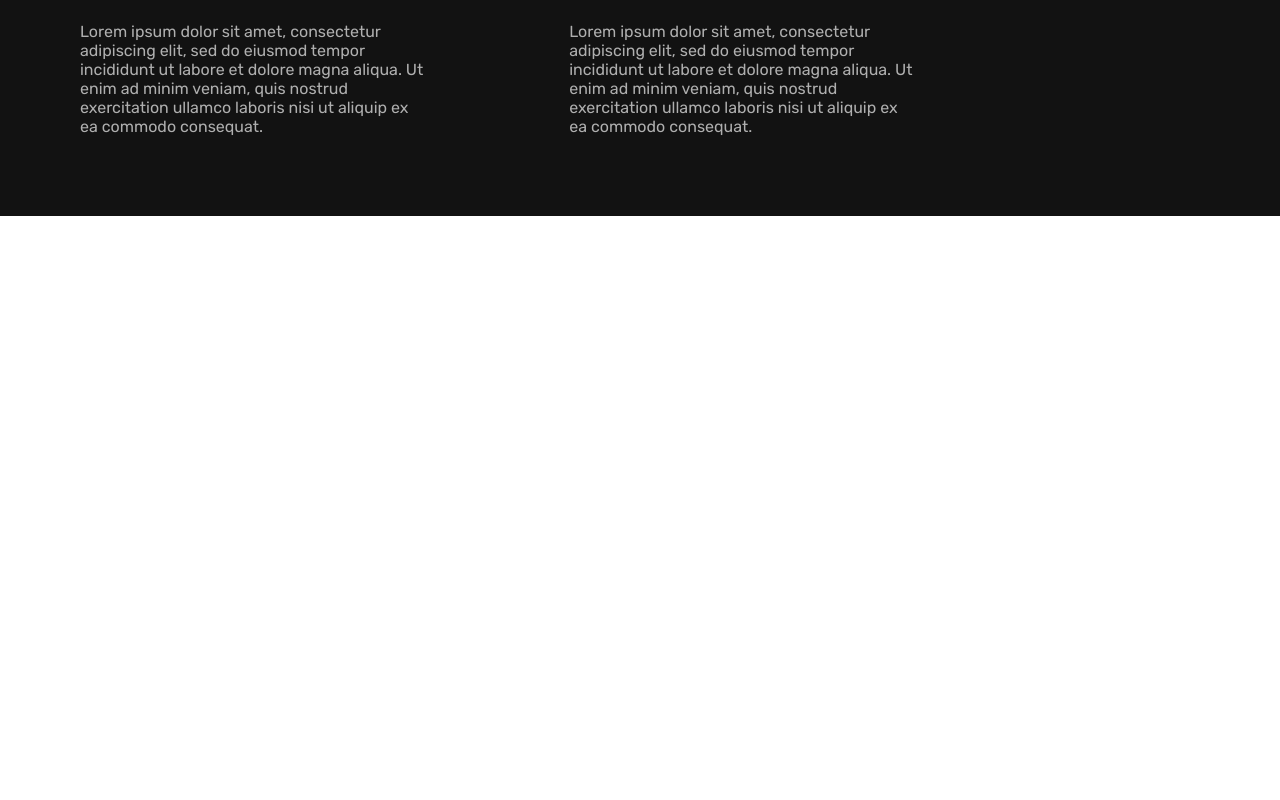
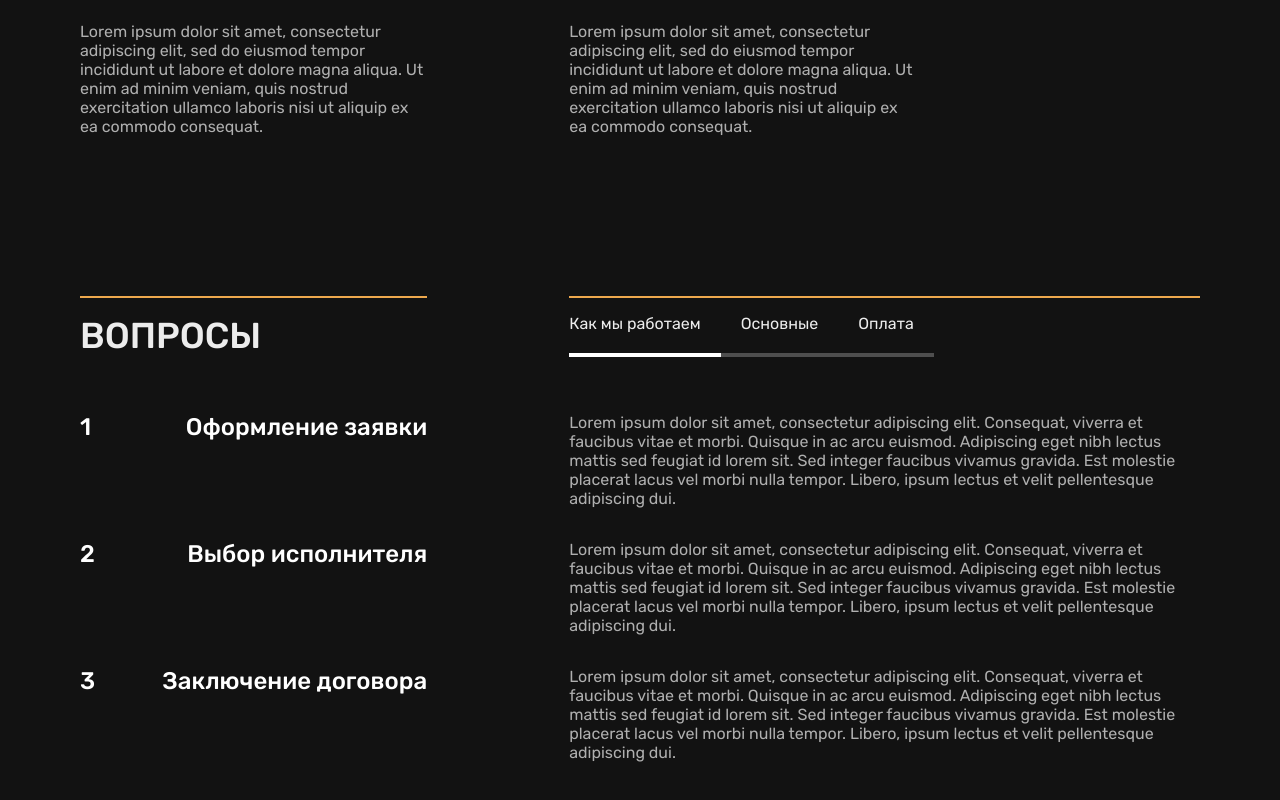
Before and after one commit to profAlexGit/lilac, a Next.js app: page / in a window 1280 px wide. Shown: the part 2429-3229 px from the top of the page. Before the commit the page ends 2645 px from the top, so only its background shows below. Built offline with nearby package versions, Linux system fonts and the light colour scheme.

Commit message:
update FAQ

```diff
--- a/components/sections/index.jsx
+++ b/components/sections/index.jsx
@@ -3,5 +3,6 @@ import {SectionCounters} from './section-counters/sectionCounters';
 import {SectionServices} from './section-services/sectionServices';
 import {SectionReviews} from './section-reviews/SectionReviews';
 import {SectionAbout} from './section-about/SectionAbout';
+import {SectionFAQ} from './section-faq/SectionFAQ';
 
-export {SectionHeader, SectionCounters, SectionServices, SectionReviews, SectionAbout};
+export {SectionHeader, SectionCounters, SectionServices, SectionReviews, SectionAbout, SectionFAQ};
--- /dev/null
+++ b/components/sections/section-faq/SectionFAQ.tsx
@@ -0,0 +1,43 @@
+import { FC, useState } from "react";
+import styles from './styles.module.scss';
+import { TabContent } from "./TabContent";
+
+const SectionFAQ: FC = () => {
+
+    const [activeTab, setActiveTab] = useState(0);
+
+    const changeTabHandler = (id: number) => {
+        setActiveTab(id);
+    };
+
+    return (
+		<div className={styles.root}>
+			<div className={styles.header}>
+				<h2>Вопросы</h2>
+				<div className={styles.tabs}>
+					<div
+						className={`${styles.tabItem} ${activeTab === 0 ? styles.activeTab : ''}`}
+						onClick={() => changeTabHandler(0)}
+					>
+						Как мы работаем
+					</div>
+					<div
+						className={`${styles.tabItem} ${activeTab === 1 ? styles.activeTab : ''}`}
+						onClick={() => changeTabHandler(1)}
+					>
+						Основные
+					</div>
+					<div
+						className={`${styles.tabItem} ${activeTab === 2 ? styles.activeTab : ''}`}
+						onClick={() => changeTabHandler(2)}
+					>
+						Оплата
+					</div>
+				</div>
+			</div>
+            <TabContent id={activeTab}/>
+        </div>
+	);
+}
+
+export {SectionFAQ};
--- /dev/null
+++ b/components/sections/section-faq/TabContent.tsx
@@ -0,0 +1,90 @@
+import {FC} from 'react';
+import styles from './styles.module.scss';
+import { ITabContentId, ITabContentItem } from './types';
+
+const aboutWork: ITabContentItem[] = [
+	{
+		num: 1,
+		question: 'Оформление заявки',
+		answer:
+			'Lorem ipsum dolor sit amet, consectetur adipiscing elit. Consequat, viverra et faucibus vitae et morbi. Quisque in ac arcu euismod. Adipiscing eget nibh lectus mattis sed feugiat id lorem sit. Sed integer faucibus vivamus gravida. Est molestie placerat lacus vel morbi nulla tempor. Libero, ipsum lectus et velit pellentesque adipiscing dui.',
+	},
+	{
+		num: 2,
+		question: 'Выбор исполнителя',
+		answer:
+			'Lorem ipsum dolor sit amet, consectetur adipiscing elit. Consequat, viverra et faucibus vitae et morbi. Quisque in ac arcu euismod. Adipiscing eget nibh lectus mattis sed feugiat id lorem sit. Sed integer faucibus vivamus gravida. Est molestie placerat lacus vel morbi nulla tempor. Libero, ipsum lectus et velit pellentesque adipiscing dui.',
+	},
+	{
+		num: 3,
+		question: 'Заключение договора',
+		answer:
+			'Lorem ipsum dolor sit amet, consectetur adipiscing elit. Consequat, viverra et faucibus vitae et morbi. Quisque in ac arcu euismod. Adipiscing eget nibh lectus mattis sed feugiat id lorem sit. Sed integer faucibus vivamus gravida. Est molestie placerat lacus vel morbi nulla tempor. Libero, ipsum lectus et velit pellentesque adipiscing dui.',
+	},
+];
+
+const primary: ITabContentItem[] = [
+	{
+		num: 1,
+		question: 'Вопрос 1',
+		answer:
+			'Lorem ipsum dolor sit amet, consectetur adipiscing elit. Consequat, viverra et faucibus vitae et morbi. Quisque in ac arcu euismod. Adipiscing eget nibh lectus mattis',
+	},
+	{
+		num: 2,
+		question: 'Вопрос 2',
+		answer:
+			'Lorem ipsum dolor sit amet, consectetur adipiscing elit. Consequat, viverra et faucibus vitae et morbi. Quisque in ac arcu euismod. Adipiscing eget nibh lectus mattis sed feugiat id lorem sit. Sed integer faucibus vivamus gravida. Est molestie',
+	},
+	{
+		num: 3,
+		question: 'Вопрос 3',
+		answer:
+			'Lorem ipsum dolor sit amet, consectetur adipiscing elit. Consequat, viverra et faucibus vitae et morbi. Quisque in ac arcu euismod. Adipiscing eget nibh lectus mattis sed feugiat id lorem sit. Sed integer faucibus vivamus gravida.',
+	},
+];
+const payment: ITabContentItem[] = [
+	{
+		num: 1,
+		question: 'Pay 1',
+		answer:
+			'Lorem ipsum dolor sit amet, consectetur adipiscing elit. Consequat, viverra et faucibus vitae et morbi. Quisque in ac arcu euismod. Adipiscing eget nibh lectus mattis sed feugiat id lorem sit. Sed integer faucibus vivamus gravida. Est molestie placerat lacus vel morbi nulla tempor. Libero, ipsum lectus et velit pellentesque adipiscing dui.',
+	},
+	{
+		num: 2,
+		question: 'Pay 2',
+		answer:
+			'Lorem ipsum dolor sit amet, consectetur adipiscing elit. Consequat, viverra et faucibus vitae et morbi. Quisque in ac arcu euismod. Adipiscing eget nibh lectus mattis sed feugiat id lorem sit. Sed integer faucibus vivamus gravida. Est molestie placerat lacus vel morbi nulla tempor. Libero, ipsum lectus et velit pellentesque adipiscing dui.',
+	},
+	{
+		num: 3,
+		question: 'Pay 3',
+		answer:
+			'Lorem ipsum dolor sit amet, consectetur adipiscing elit. Consequat, viverra et faucibus vitae et morbi. Quisque in ac arcu euismod. Adipiscing eget nibh lectus mattis sed feugiat id lorem sit. Sed integer faucibus vivamus gravida. Est molestie placerat lacus vel morbi nulla tempor. Libero, ipsum lectus et velit pellentesque adipiscing dui.',
+	},
+];
+
+const data = [aboutWork, primary, payment];
+
+const TabContent: FC<ITabContentId> = ({id}) => {
+	const renderTabContent = ({num, question, answer}: ITabContentItem, key: number) => {
+		return (
+			<div key={key} className={styles.tabItem}>
+				<div className={styles['tabItem-question']}>
+					<span className={styles.questionNumber}>{num}</span>
+					<span className={styles.questionText}>{question}</span>
+				</div>
+
+				<p className={styles.questionAnswer}>{answer}</p>
+			</div>
+		);
+	};
+
+	return <div className={styles.content}>
+        {data[id].map((content, index) => {
+            return renderTabContent(content, index)
+        })}
+        </div>;
+};
+
+export {TabContent}
--- /dev/null
+++ b/components/sections/section-faq/styles.module.scss
@@ -0,0 +1,115 @@
+.root {
+	padding: 80px;
+	background-color: #121212;
+
+	.header {
+		display: flex;
+		margin-bottom: 56px;
+
+		h2 {
+			padding-top: 16px;
+			min-width: 31%;
+			border-top: 2px solid #eda84d;
+			margin-right: 142px;
+			color: #ececec;
+			text-transform: uppercase;
+		}
+
+		.tabs {
+			font-size: 16px;
+			line-height: 19px;
+			color: #ececec;
+			padding-top: 16px;
+			border-top: 2px solid #eda84d;
+			display: flex;
+			flex: 1;
+
+			.tabItem {
+				padding-right: 20px;
+				padding-bottom: 8px;
+				border-bottom: 4px solid #4e4e4e;
+
+				&:hover {
+					cursor: pointer;
+				}
+
+				&:not(:first-child) {
+					padding-left: 20px;
+				}
+			}
+
+			.activeTab {
+				border-bottom: 4px solid #ffffff;
+			}
+		}
+
+		@media (max-width: 900px) {
+			flex-direction: column;
+			text-align: center;
+
+			h2 {
+				margin-bottom: 20px;
+				margin: 0;
+			}
+
+			.tabs {
+				border: none;
+				width: 100%;
+				margin: 50px auto 0;
+				padding-top: 0;
+
+				.tabItem {
+					width: 33%;
+				}
+			}
+		}
+
+		@media (max-width: 660px) {
+			// text-align: center;
+		}
+	}
+
+	.content {
+		.tabItem {
+			display: flex;
+
+			&:not(:first-child) {
+				margin-top: 32px;
+			}
+
+			.tabItem-question {
+				min-width: 31%;
+				display: flex;
+				justify-content: space-between;
+				margin-right: 142px;
+				font-weight: 500;
+				font-size: 24px;
+				line-height: 28px;
+				color: #ffffff;
+
+				.questionNumber {
+					margin-right: 10px;
+				}
+			}
+
+			.questionAnswer {
+				font-size: 16px;
+				line-height: 19px;
+				color: #afafaf;
+			}
+
+			@media (max-width: 800px) {
+				flex-direction: column;
+
+				.tabItem-question {
+					margin-bottom: 32px;
+					justify-content: flex-start;
+					width: 100%;
+
+					.questionNumber {
+					}
+				}
+			}
+		}
+	}
+}
--- /dev/null
+++ b/components/sections/section-faq/types.ts
@@ -0,0 +1,9 @@
+export interface ITabContentId {
+	id: number;
+}
+
+export interface ITabContentItem {
+	num: number;
+	question: string;
+	answer: string;
+}
--- a/components/sections/section-reviews/Slider.tsx
+++ b/components/sections/section-reviews/Slider.tsx
@@ -99,6 +99,7 @@ const Slider: FC = () => {
 	for (let i = 0; i < pages; i++) {
 		indicators.push(
 			<div
+				key={i}
 				className={`${styles.indicator} ${
 					i === currentPage ? styles['indicator-active'] : ''
 				}`}
@@ -134,7 +135,6 @@ const Slider: FC = () => {
 					<img src="\assets\sections\reviews\left_arrow.svg" alt="left arrow" />
 				</button>
 				<div className={styles.indicators}>{indicators.map((indicator) => indicator)}</div>
-				{/* {indicators.map((indicator) => indicator)} */}
 				<button
 					className={styles.arrowBtn}
 					disabled={currentPage === pages - 1}
--- a/pages/index.tsx
+++ b/pages/index.tsx
@@ -1,5 +1,5 @@
 import {MainLayout} from '../components/mainLayout';
-import {SectionHeader, SectionCounters, SectionServices, SectionReviews, SectionAbout} from '../components/sections';
+import {SectionHeader, SectionCounters, SectionServices, SectionReviews, SectionAbout, SectionFAQ} from '../components/sections';
 import styles from './styles.module.scss';
 
 export default function Home() {
@@ -10,6 +10,7 @@ export default function Home() {
 			<SectionServices />
 			<SectionReviews />
 			<SectionAbout />
+			<SectionFAQ />
 		</MainLayout>
 	);
 }
```
